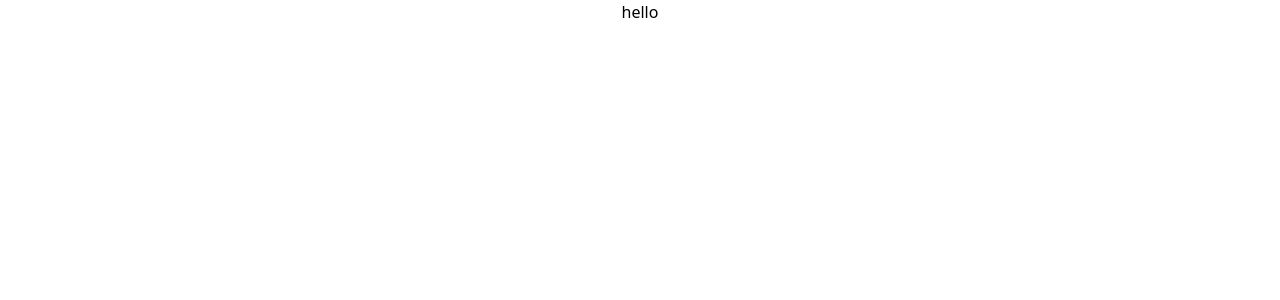
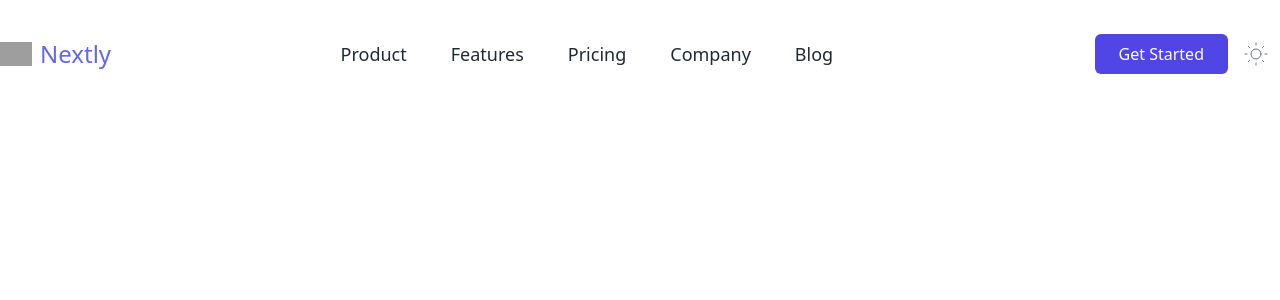
Before and after one commit to MADHAVAN5/ChainGuardian-CyberX, a React (Create React App) app in the folder ChainGuardian/: page / in a window 1280 px wide. Shown: the top 300 px of the page. Built offline with nearby package versions, Linux system fonts and the light colour scheme; grey boxes are pictures that could not be loaded.

Commit message:
UI | Navbar Components

```diff
--- a/ChainGuardian/package.json
+++ b/ChainGuardian/package.json
@@ -4,9 +4,11 @@
   "version": "0.1.0",
   "private": true,
   "dependencies": {
+    "@headlessui/react": "^1.7.14",
     "@testing-library/jest-dom": "^5.16.5",
     "@testing-library/react": "^13.4.0",
     "@testing-library/user-event": "^13.5.0",
+    "next-themes": "^0.2.1",
     "react": "^18.2.0",
     "react-dom": "^18.2.0",
     "react-router-dom": "^6.11.1",
--- /dev/null
+++ b/ChainGuardian/src/components/darkSwitch.js
@@ -0,0 +1,53 @@
+import React, { useState, useEffect } from "react";
+import { useTheme } from "next-themes";
+
+const ThemeChanger = () => {
+  const [mounted, setMounted] = useState(false);
+  const { theme, setTheme } = useTheme();
+
+  // When mounted on client, now we can show the UI
+  useEffect(() => setMounted(true), []);
+
+  if (!mounted) return null;
+
+  return (
+    <div className="flex items-center">
+      {theme === "dark" ? (
+        <button
+          onClick={() => setTheme("light")}
+          className="text-gray-300 rounded-full outline-none focus:outline-none">
+          <span className="sr-only">Light Mode</span>
+
+          <svg
+            xmlns="http://www.w3.org/2000/svg"
+            className="w-5 h-5"
+            viewBox="0 0 20 20"
+            fill="currentColor">
+            <path d="M17.293 13.293A8 8 0 016.707 2.707a8.001 8.001 0 1010.586 10.586z" />
+          </svg>
+        </button>
+      ) : (
+        <button
+          onClick={() => setTheme("dark")}
+          className="text-gray-500 rounded-full outline-none focus:outline-none focus-visible:ring focus-visible:ring-gray-100 focus:ring-opacity-20">
+          <span className="sr-only">Dark Mode</span>
+          <svg
+            xmlns="http://www.w3.org/2000/svg"
+            width="24"
+            height="24"
+            viewBox="0 0 24 24"
+            fill="none"
+            stroke="currentColor"
+            strokeWidth="1"
+            strokeLinecap="round"
+            strokeLinejoin="round">
+            <circle cx="12" cy="12" r="5" />
+            <path d="M12 1v2M12 21v2M4.2 4.2l1.4 1.4M18.4 18.4l1.4 1.4M1 12h2M21 12h2M4.2 19.8l1.4-1.4M18.4 5.6l1.4-1.4" />
+          </svg>
+        </button>
+      )}
+    </div>
+  );
+};
+
+export default ThemeChanger;
--- /dev/null
+++ b/ChainGuardian/src/components/navbar.js
@@ -0,0 +1,102 @@
+import { Link } from 'react-router-dom';
+import ThemeChanger from "./darkSwitch.js";
+import { Disclosure } from "@headlessui/react";
+
+const Navbar = () => {
+  const navigation = [
+    "Product",
+    "Features",
+    "Pricing",
+    "Company",
+    "Blog",
+  ];
+
+  return (
+    <div className="w-full">
+      <nav className="container relative flex flex-wrap items-center justify-between p-8 mx-auto lg:justify-between xl:px-0">
+        {/* Logo  */}
+        <Disclosure>
+          {({ open }) => (
+            <>
+              <div className="flex flex-wrap items-center justify-between w-full lg:w-auto">
+                <Link href="/">
+                  <span className="flex items-center space-x-2 text-2xl font-medium text-indigo-500 dark:text-gray-100">
+                    <span>
+                      <img
+                        src="/img/logo.svg"
+                        alt="N"
+                        width="32"
+                        height="32"
+                        className="w-8"
+                      />
+                    </span>
+                    <span>Nextly</span>
+                  </span>
+                </Link>
+
+                <Disclosure.Button
+                  aria-label="Toggle Menu"
+                  className="px-2 py-1 ml-auto text-gray-500 rounded-md lg:hidden hover:text-indigo-500 focus:text-indigo-500 focus:bg-indigo-100 focus:outline-none dark:text-gray-300 dark:focus:bg-trueGray-700">
+                  <svg
+                    className="w-6 h-6 fill-current"
+                    xmlns="http://www.w3.org/2000/svg"
+                    viewBox="0 0 24 24">
+                    {open && (
+                      <path
+                        fillRule="evenodd"
+                        clipRule="evenodd"
+                        d="M18.278 16.864a1 1 0 0 1-1.414 1.414l-4.829-4.828-4.828 4.828a1 1 0 0 1-1.414-1.414l4.828-4.829-4.828-4.828a1 1 0 0 1 1.414-1.414l4.829 4.828 4.828-4.828a1 1 0 1 1 1.414 1.414l-4.828 4.829 4.828 4.828z"
+                      />
+                    )}
+                    {!open && (
+                      <path
+                        fillRule="evenodd"
+                        d="M4 5h16a1 1 0 0 1 0 2H4a1 1 0 1 1 0-2zm0 6h16a1 1 0 0 1 0 2H4a1 1 0 0 1 0-2zm0 6h16a1 1 0 0 1 0 2H4a1 1 0 0 1 0-2z"
+                      />
+                    )}
+                  </svg>
+                </Disclosure.Button>
+
+                <Disclosure.Panel className="flex flex-wrap w-full my-5 lg:hidden">
+                  <>
+                    {navigation.map((item, index) => (
+                      <Link key={index} href="/" className="w-full px-4 py-2 -ml-4 text-gray-500 rounded-md dark:text-gray-300 hover:text-indigo-500 focus:text-indigo-500 focus:bg-indigo-100 dark:focus:bg-gray-800 focus:outline-none">
+                          {item}
+                      </Link>
+                    ))}
+                    <Link href="/" className="w-full px-6 py-2 mt-3 text-center text-white bg-indigo-600 rounded-md lg:ml-5">
+                        Get Started
+                    </Link>
+                  </>
+                </Disclosure.Panel>
+              </div>
+            </>
+          )}
+        </Disclosure>
+
+        {/* menu  */}
+        <div className="hidden text-center lg:flex lg:items-center">
+          <ul className="items-center justify-end flex-1 pt-6 list-none lg:pt-0 lg:flex">
+            {navigation.map((menu, index) => (
+              <li className="mr-3 nav__item" key={index}>
+                <Link href="/" className="inline-block px-4 py-2 text-lg font-normal text-gray-800 no-underline rounded-md dark:text-gray-200 hover:text-indigo-500 focus:text-indigo-500 focus:bg-indigo-100 focus:outline-none dark:focus:bg-gray-800">
+                    {menu}
+                </Link>
+              </li>
+            ))}
+          </ul>
+        </div>
+
+        <div className="hidden mr-3 space-x-4 lg:flex nav__item">
+          <Link href="/" className="px-6 py-2 text-white bg-indigo-600 rounded-md md:ml-5">
+              Get Started
+          </Link>
+
+          <ThemeChanger />
+        </div>
+      </nav>
+    </div>
+  );
+}
+
+export default Navbar;
--- a/ChainGuardian/src/pages/landingPage.js
+++ b/ChainGuardian/src/pages/landingPage.js
@@ -1,9 +1,10 @@
 import React from 'react'
+import Navbar from "../components/navbar";
 
-export default function landingPage() {
+const landingPage = () => {
   return (
-    <div>
-      <h1>hello</h1>
-    </div>
+    <Navbar/>
   )
 }
+
+export default landingPage
```
Also changed, not shown: 1 other file (tests, documents, lock files or other folders).
